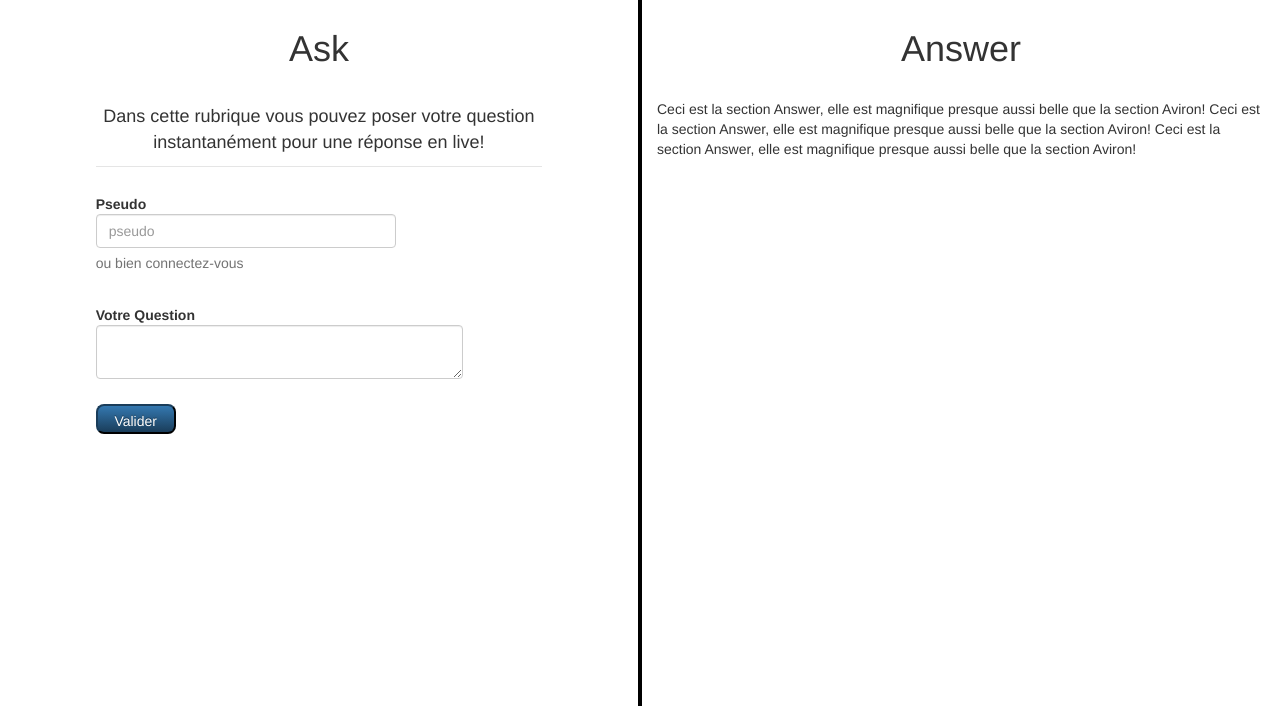
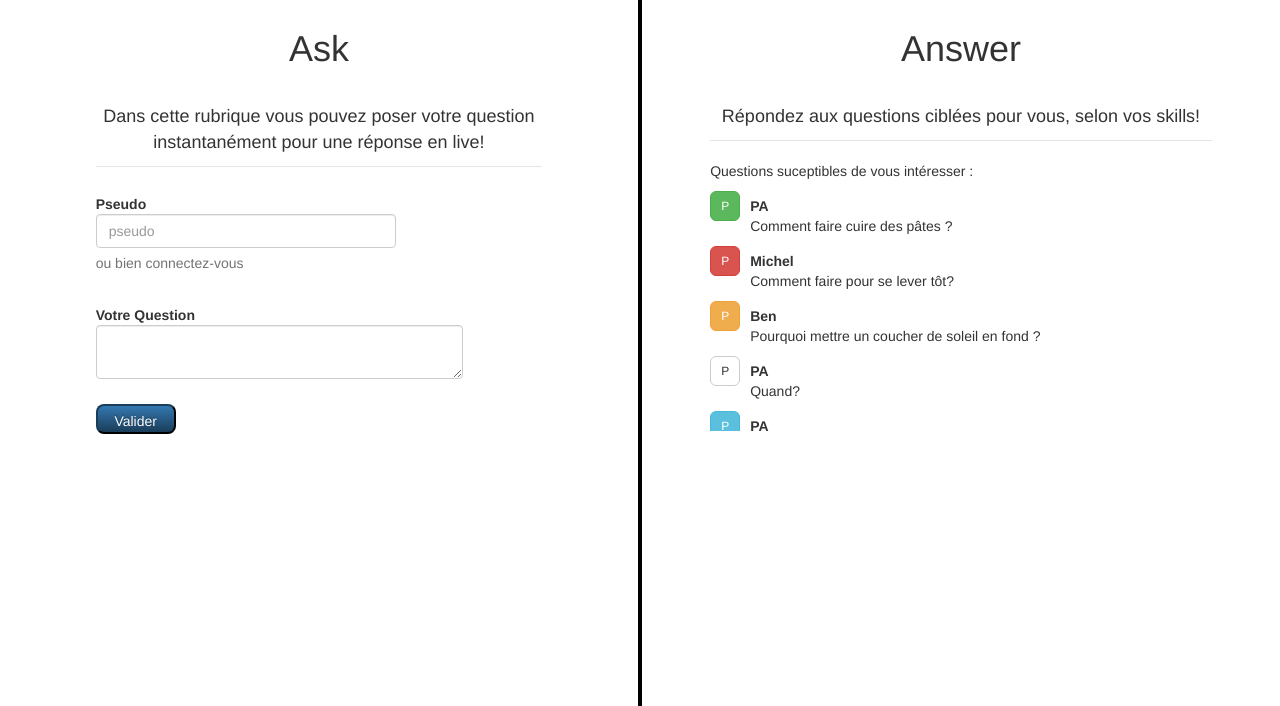
Before and after one commit to fazega/QuestionTag, a PHP site: page / in a window 1280 px wide. Shown: the part 51-757 px from the top of the page. Run offline with PHP 8.4, Linux system fonts and the light colour scheme; some libraries are stand-ins or nearby versions.

Commit message:
Ajout d'un contenu dans la section answer

```diff
--- a/frontend/index.php
+++ b/frontend/index.php
@@ -15,7 +15,6 @@
     <!-- Librairies externes -->
 
 	<!--cette balise permet d'inclure le .html depuis un .php, si on ne la met pas on a un probleme de chemin dans les inclusions ... -->
-
     <link href="bootstrap/css/bootstrap.min.css" rel="stylesheet">
 	<link href="css/animate.css" rel="stylesheet">
 
@@ -31,7 +30,6 @@
   </head>
 
   <body>
-
     </nav> <nav class="navbar navbar-default navbar-fixed-top">
       <div class="container">
         <div class="navbar-header">
@@ -45,7 +43,7 @@
         </div>
         <div id="navbar" class="collapse navbar-collapse">
           <ul class="nav navbar-nav">
-            <li id="home_link" class="active"><a href="index.html">Home</a></li>
+            <li id="home_link" class="active"><a href="index.php">Home</a></li>
             <li><a href="#about">About</a></li>
             <li><a href="#contact">Contact</a></li>
           </ul>
@@ -79,17 +77,13 @@
 
 			<div id='ask-chat-panel'>
 		<div class='row'>
-		<div id='panel-chat-corps' class='col-md-offset-1 col-md-9'>
+		<div id='panel-chat-corps' class='col-xs-offset-1 col-xs-9'>
 			<div id='question-section'>
 			<p><br>Michel : <strong>Comment etre pris au CSU?</strong></p>
 			</div>
 			<div id='chat-section'>
 			<div id='reponses-answerers-block'>
 			<fieldset><legend></legend>
-
-
-
-
 
 			<div class="row message-block-gauche">
 						<div class="div-bouton">
@@ -132,8 +126,6 @@
 						<div class="div-description">
 						<p><strong>PA</strong><br>Demande à Ducoulombier</p>
 						</div>
-
-
 						</div>
 				<div class="row message-block-droite">
 						<div class="div-bouton">
@@ -173,15 +165,6 @@
 
 
 
-
-
-
-
-
-
-
-
-
 						<div class="row message-block-gauche">
 						<div class="div-bouton">
 						<button type="button" class="btn btn-info btn-circle btn-lg">P</button>
@@ -196,13 +179,6 @@
 						</div>
 						<div class="div-description">
 						<p><strong>Michel</strong><br>Arrête de troller</p>
-
-
-
-
-
-
-
 						</div>
 						</div>
 			</fieldset>
@@ -211,11 +187,7 @@
 			<div  class="form-group">
 
 
-
 						  <label class="control-label" for="question-form">Moi:</label>
-
-
-
 
 							<textarea class="form-control" id="question-form" name="question-form"></textarea>
 
@@ -230,34 +202,9 @@
 
 <div id='ask-add-answers-panel'>
 
-
-
-
-
 				<div id='box-answerer-envoye'>
-
-
 					<fieldset>
 						<legend>Avis de réponse envoyé à</legend>
-
-
-
-
-
-
-
-
-
-
-
-
-
-
-
-
-
-
-
 
 						<div class="row answerer-block">
 						<div class="div-bouton">
@@ -322,7 +269,7 @@
 				<span class="glyphicon glyphicon-resize-full"></span>
 			</button>
 
-			<div id='description-ask' class='row'>
+			<div id='description-panel' class='row'>
 				<p><br>Dans cette rubrique vous pouvez poser votre question instantanément pour une réponse en live!<br><p>
 			</div>
 
@@ -363,11 +310,7 @@
 
 					</form>
 
-
-
-
 			</div>
-
 
 
 
@@ -382,21 +325,78 @@
 
 
 
-
 		<div id='answer' class='container'>
 
 			<h1>Answer</h1>
 			<button type="button" class="btn-s btn-primary" id="left" >
 				<span class="glyphicon glyphicon-resize-full"></span>
 			</button>
+			<div id='description-panel' class='row'>
+			<p><br>Répondez aux questions ciblées pour vous, selon vos skills!</p>
+			</div>
+		<div id='answer-myAnswers-panel'>
+		<div class='row'>
+		<div id='panel-myAnswers-corps' class='col-xs-offset-1 col-xs-10'>
+		<fieldset><legend></legend>
+			<p>Questions suceptibles de vous intéresser : </p>
+			<div id='myAnswers-section'>
 
-			<p><br>Ceci est la section Answer, elle est magnifique presque aussi belle que la section Aviron! Ceci est la section Answer, elle est magnifique presque aussi belle que la section Aviron! Ceci est la section Answer, elle est magnifique presque aussi belle que la section Aviron!<p>
+
+			<div class="row message-block-gauche">
+						<div class="div-bouton">
+						<button type="button" class="btn btn-success btn-circle btn-lg">P</button>
+						</div>
+						<div class="div-description">
+						<p><strong>PA</strong><br>Comment faire cuire des pâtes ?</p>
+						</div>
+						</div>
+				<div class="row message-block-gauche">
+						<div class="div-bouton">
+						<button type="button" class="btn btn-danger btn-circle btn-lg">P</button>
+						</div>
+						<div class="div-description">
+						<p><strong>Michel</strong><br>Comment faire pour se lever tôt?</p>
+						</div>
+						</div>
+				<div class="row message-block-gauche">
+						<div class="div-bouton">
+						<button type="button" class="btn btn-warning btn-circle btn-lg">P</button>
+						</div>
+						<div class="div-description">
+						<p><strong>Ben</strong><br>Pourquoi mettre un coucher de soleil en fond ?</p>
+						</div>
+						</div>
+			<div class="row message-block-gauche">
+						<div class="div-bouton">
+						<button type="button" class="btn btn-default btn-circle btn-lg">P</button>
+						</div>
+						<div class="div-description">
+						<p><strong>PA</strong><br>Quand?</p>
+						</div>
+						</div>
+
+			<div class="row message-block-gauche">
+						<div class="div-bouton">
+						<button type="button" class="btn btn-info btn-circle btn-lg">P</button>
+						</div>
+						<div class="div-description">
+						<p><strong>PA</strong><br>Demande à Ducoulombier</p>
+						</div>
+						</div>
+
+
+			</fieldset>
+
+			</div>
+		</div>
+
+		</div>
+		</div>
 		</div>
 		<button type="button" class="btn-s btn-primary" id="reapparitionAnswer" >Answer</button>
 		<button type="button" class="btn-s btn-primary" id="reapparitionAsk" >Ask</button>
 
 		</div>
-
 
 
 
@@ -497,7 +497,6 @@
 		document.getElementById('right').style.display='none';
 		document.getElementById('reapparitionAnswer').style.display='block';
 		redim();
-
 		});
 	$('#answer').click(function() {
 		reini();
@@ -505,7 +504,6 @@
 		document.getElementById('left').style.display='none';
 		document.getElementById('reapparitionAsk').style.display='block';
 		redim();
-
 		});
 	$('#reapparitionAnswer').click(function() {
 		document.getElementById('left').style.display='none';
@@ -518,7 +516,6 @@
 		$('#answer').addClass('agrandirTailleDeZero');
 		document.getElementById('left').style.display='none';
 		document.getElementById('reapparitionAsk').style.display='block';
-
 
 		});
 	$('#reapparitionAsk').click(function() {
@@ -538,7 +535,7 @@
 
 	$('#button-valider-question').click(function() {
 		$('#ask-form-panels').addClass('animated slideOutLeft');
-		$('#description-ask').addClass('animated slideOutLeft');
+		$('#description-panel').addClass('animated slideOutLeft');
 		$('#ask-add-answers-panel').addClass('animated slideInRight');
 		$('#ask-add-answers-panel').css({"display": "block"});
 		$('#ask-chat-panel').addClass('animated slideInRight');
@@ -550,10 +547,6 @@
 		element=document.getElementById('reponses-answerers-block');
 		element.scrollTop = element.scrollHeight;
 	});
-
-
-
-
 $('#login_link').click(function() {
 		$('#login_form').addClass('animated fadeInDown');
 		$('#login_form').css({"display": "block"});
--- a/frontend/style_main.css
+++ b/frontend/style_main.css
@@ -51,7 +51,6 @@ margin:0;
 	width: 50%;
 	padding:15px;
 
-
 	border-left: 2.5px solid black;
 	background-color:white;
 }
@@ -65,7 +64,6 @@ margin:0;
 	display:block;
 	margin:auto;
 	display:none;
-
 }
 #left{
 	width: 36px;
@@ -177,11 +175,9 @@ animation-fill-mode:forwards;
   line-height: 1.33;
   border-radius: 25px;
 }
-#description-ask{
+#description-panel{
 	text-align:center;
 	font-size:18px;
-
-
 }
 
 .answerer-block .div-bouton{
@@ -219,11 +215,22 @@ animation-fill-mode:forwards;
 }
 
 .message-block-droite{
-
-
 	margin:auto;
 }
 
+@media all and (max-width: 767px) {
+	#ask-add-answers-panel{
+		opacity:0;
+	}
+	#ask-chat-panel .btn-circle.btn-lg {
+  width: 20px;
+  height: 20px;
+  padding: 3px 5px;
+  font-size: 10px;
+  line-height: 1.33;
+  border-radius: 28px;
+	}
+}
 
 #ask-add-answers-panel{
 	z-index:1;
@@ -294,7 +301,22 @@ animation-fill-mode:forwards;
 	overflow-y:scroll;
 }
 
+#myAnswers-section{
+height:30vh;
+width:100%;
+overflow-y:scroll;
+overflow-x:hidden;
+}
 
+#answer-myAnswers-panel .btn-circle.btn-lg {
+  width: 30px;
+  height: 30px;
+  text-align: center;
+  padding: 6px 0;
+  font-size: 12px;
+  line-height: 1.428571429;
+
+}
 .btn-custom {
   background-color: hsl(207, 54%, 23%) !important;
   background-repeat: repeat-x;
```
